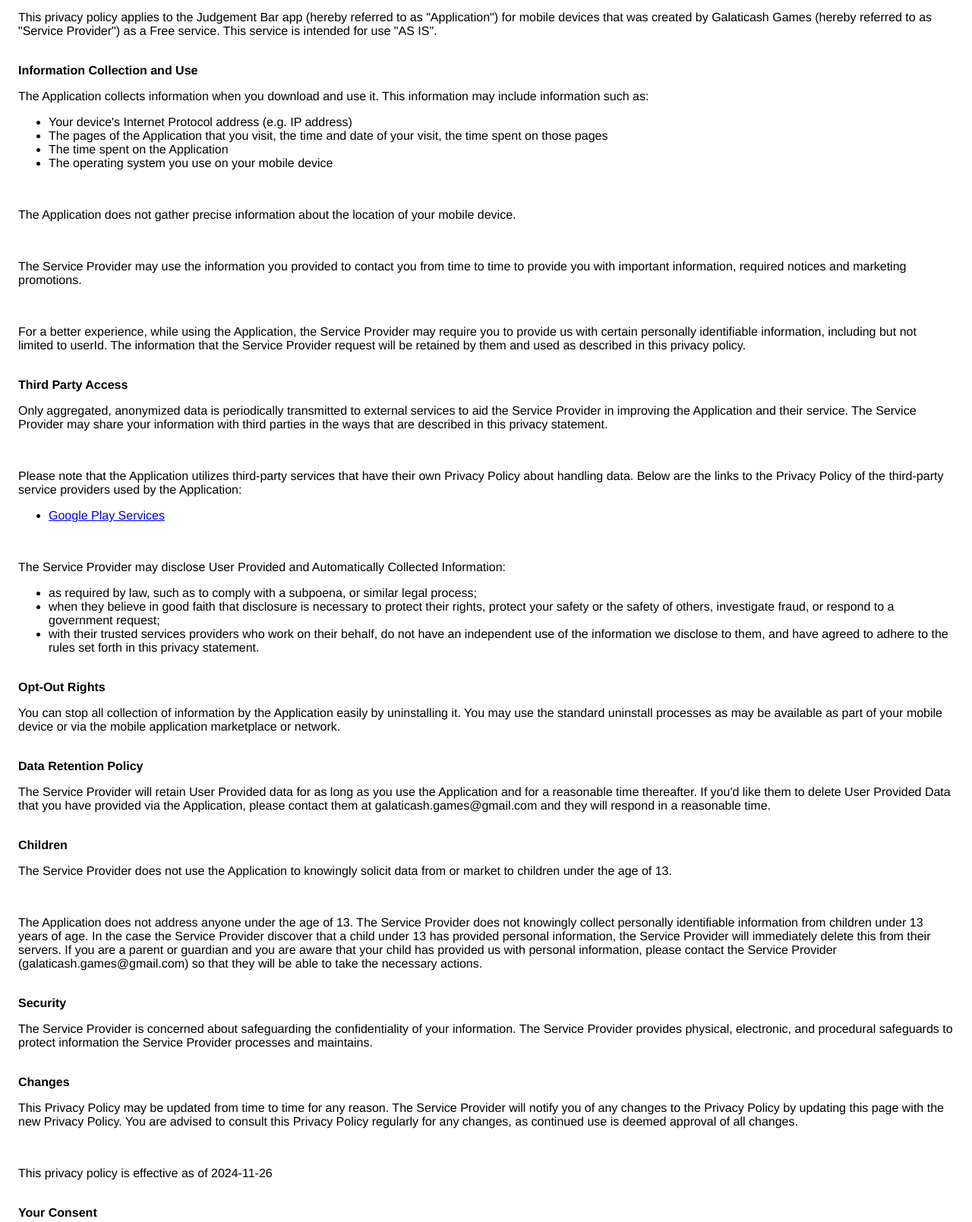
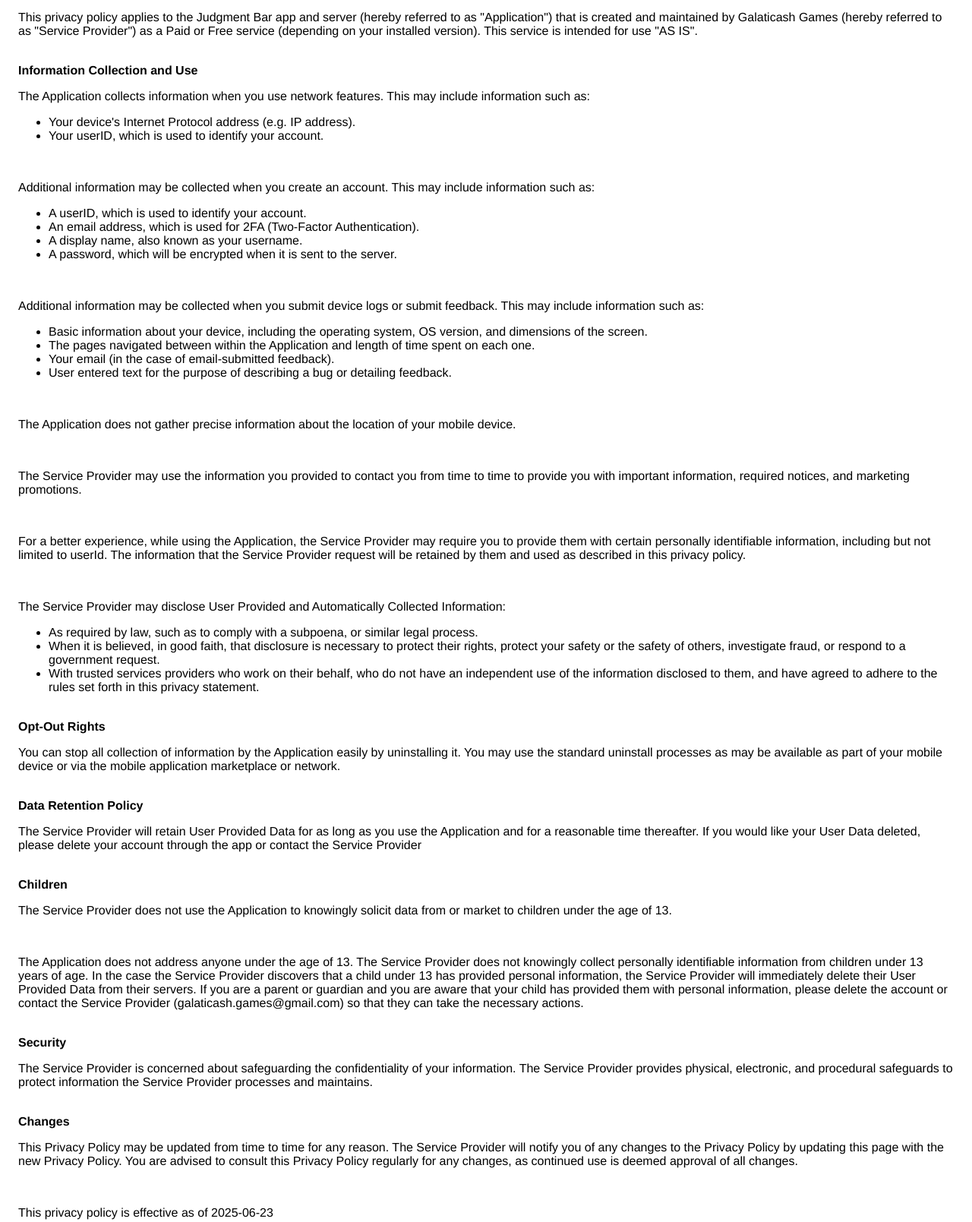
Before and after one commit to Galaticash-Games/galaticash-games.github.io, a plain HTML site: page JudgementBarPrivacyPolicy.html in a window 1280 px wide. Shown: the part 44-1653 px from the top of the page at 76% size. Drawn offline with Linux system fonts and the light colour scheme.

Commit message:
Update Privacy Policy
More specific wording has been added

```diff
--- a/JudgementBarPrivacyPolicy.html
+++ b/JudgementBarPrivacyPolicy.html
@@ -7,55 +7,51 @@
       <style> body { font-family: 'Helvetica Neue', Helvetica, Arial, sans-serif; padding:1em; } </style>
     </head>
     <body>
-    <strong>Privacy Policy</strong><p>This privacy policy applies to the Judgement Bar app
-        (hereby referred to as "Application") for mobile devices that was created by Galaticash Games
-        (hereby referred to as "Service Provider") as a Free service. This service is intended for use
-        "AS IS".</p>
+    <strong>Privacy Policy</strong>
+        <p>This privacy policy applies to the Judgment Bar app and server
+        (hereby referred to as "Application") that is created and maintained by Galaticash Games
+        (hereby referred to as "Service Provider") as a Paid or Free service (depending on your installed version).
+        This service is intended for use "AS IS".</p>
         <br><strong>Information Collection and Use</strong>
-        <p>The Application collects information when you download and use it. This information may include information such as:</p>
+        <p>The Application collects information when you use network features. This may include information such as:</p>
         <ul>
-            <li>Your device's Internet Protocol address (e.g. IP address)</li>
-            <li>The pages of the Application that you visit, the time and date of your visit, the time spent on those pages</li>
-            <li>The time spent on the Application</li>
-            <li>The operating system you use on your mobile device</li>
+            <li>Your device's Internet Protocol address (e.g. IP address).</li>
+            <li>Your userID, which is used to identify your account.</li>
         </ul>
-        <br>
-        <p>The Application does not gather precise information about the location of your mobile device.</p>
-        <div style="display: none;">
-            <p>The Application collects your device's location, which helps the Service Provider determine your
-                approximate geographical location and make use of in below ways:</p>
-            <ul>
-                <li>Geolocation Services: The Service Provider utilizes location data to provide features such as personalized content, relevant recommendations, and location-based services.</li>
-                <li>Analytics and Improvements: Aggregated and anonymized location data helps the Service Provider to analyze user behavior, identify trends, and improve the overall performance and functionality of the Application.</li>
-                <li>Third-Party Services: Periodically, the Service Provider may transmit anonymized location data to external services. These services assist them in enhancing the Application and optimizing their offerings.</li>
-            </ul></div>
-        <br><p>The Service Provider may use the information you provided to contact you from time to time to provide you with important information, required notices and marketing promotions.</p>
-        <br><p>For a better experience, while using the Application, the Service Provider may require you to provide us with certain personally identifiable information, including but not limited to userId. The information that the Service Provider request will be retained by them and used as described in this privacy policy.</p>
-        <br><strong>Third Party Access</strong><p>Only aggregated, anonymized data is periodically transmitted to external services to aid the Service Provider in improving the Application and their service. The Service Provider may share your information with third parties in the ways that are described in this privacy statement.</p>
-        <div>
-            <br><p>Please note that the Application utilizes third-party services that have their own Privacy Policy about handling data. Below are the links to the Privacy Policy of the third-party service providers used by the Application:</p>
-            <ul><li><a href="https://www.google.com/policies/privacy/" target="_blank" rel="noopener noreferrer">Google Play Services</a>
-            </li>
-            </ul></div>
-        <br><p>The Service Provider may disclose User Provided and Automatically Collected Information:</p><ul><li>as required by law, such as to comply with a subpoena, or similar legal process;</li>
-            <li>when they believe in good faith that disclosure is necessary to protect their rights, protect your safety or the safety of others, investigate fraud, or respond to a government request;</li>
-            <li>with their trusted services providers who work on their behalf, do not have an independent use of the information we disclose to them, and have agreed to adhere to the rules set forth in this privacy statement.</li>
+        <br><p>Additional information may be collected when you create an account. This may include information such as:</p>
+        <ul>
+            <li>A userID, which is used to identify your account.</li>
+            <li>An email address, which is used for 2FA (Two-Factor Authentication).</li>
+            <li>A display name, also known as your username.</li>
+            <li>A password, which will be encrypted when it is sent to the server.</li>
+        </ul>
+        <br><p>Additional information may be collected when you submit device logs or submit feedback. This may include information such as:</p>
+        <ul>
+            <li>Basic information about your device, including the operating system, OS version, and dimensions of the screen.</li>
+            <li>The pages navigated between within the Application and length of time spent on each one.</li>
+            <li>Your email (in the case of email-submitted feedback).</li>
+            <li>User entered text for the purpose of describing a bug or detailing feedback.</li>
+        </ul>
+        <br><p>The Application does not gather precise information about the location of your mobile device.</p>
+        <br><p>The Service Provider may use the information you provided to contact you from time to time to provide you with important information, required notices, and marketing promotions.</p>
+        <br><p>For a better experience, while using the Application, the Service Provider may require you to provide them with certain personally identifiable information, including but not limited to userId. The information that the Service Provider request will be retained by them and used as described in this privacy policy.</p>
+        <br><p>The Service Provider may disclose User Provided and Automatically Collected Information:</p>
+        <ul>
+            <li>As required by law, such as to comply with a subpoena, or similar legal process.</li>
+            <li>When it is believed, in good faith, that disclosure is necessary to protect their rights, protect your safety or the safety of others, investigate fraud, or respond to a government request.</li>
+            <li>With trusted services providers who work on their behalf, who do not have an independent use of the information disclosed to them, and have agreed to adhere to the rules set forth in this privacy statement.</li>
         </ul>
         <br><strong>Opt-Out Rights</strong><p>You can stop all collection of information by the Application easily by uninstalling it. You may use the standard uninstall processes as may be available as part of your mobile device or via the mobile application marketplace or network.</p>
-        <br><strong>Data Retention Policy</strong><p>The Service Provider will retain User Provided data for as long as you use the Application and for a reasonable time thereafter. If you'd like them to delete User Provided Data that you have provided via the Application, please contact them at galaticash.games@gmail.com and they will respond in a reasonable time.</p>
+        <br><strong>Data Retention Policy</strong><p>The Service Provider will retain User Provided Data for as long as you use the Application and for a reasonable time thereafter. If you would like your User Data deleted, please delete your account through the app or contact the Service Provider</p>
         <br><strong>Children</strong><p>The Service Provider does not use the Application to knowingly solicit data from or market to children under the age of 13.</p><div>
-            <br><p>The Application does not address anyone under the age of 13.
-The Service Provider does not knowingly collect personally
-identifiable information from children under 13 years of age. In the case
-the Service Provider discover that a child under 13 has provided
-personal information, the Service Provider will immediately
-delete this from their servers. If you are a parent or guardian
-and you are aware that your child has provided us with
-personal information, please contact the Service Provider (galaticash.games@gmail.com) so that
-they will be able to take the necessary actions.</p></div>
+            <br><p>The Application does not address anyone under the age of 13. The Service Provider does not knowingly collect personally identifiable information from children under 13 years of age.
+                In the case the Service Provider discovers that a child under 13 has provided personal information, the Service Provider will immediately delete their User Provided Data from their servers.
+                If you are a parent or guardian and you are aware that your child has provided them with personal information, please delete the account or contact the Service Provider (galaticash.games@gmail.com)
+                so that they can take the necessary actions.</p></div>
         <br><strong>Security</strong><p>The Service Provider is concerned about safeguarding the confidentiality of your information. The Service Provider provides physical, electronic, and procedural safeguards to protect information the Service Provider processes and maintains.</p>
         <br><strong>Changes</strong><p>This Privacy Policy may be updated from time to time for any reason. The Service Provider will notify you of any changes to the Privacy Policy by updating this page with the new Privacy Policy. You are advised to consult this Privacy Policy regularly for any changes, as continued use is deemed approval of all changes.</p>
-        <br><p>This privacy policy is effective as of 2024-11-26</p><br><strong>Your Consent</strong><p>By using the Application, you are consenting to the processing of your information as set forth in this Privacy Policy now and as amended by us.</p><br><strong>Contact Us</strong><p>If you have any questions regarding privacy while using the Application, or have questions about the practices, please contact the Service Provider via email at galaticash.games@gmail.com.</p>
-        <hr><p>This privacy policy page was generated by <a href="https://app-privacy-policy-generator.nisrulz.com/" target="_blank" rel="noopener noreferrer">App Privacy Policy Generator</a></p>
+        <br><p>This privacy policy is effective as of 2025-06-23</p>
+        <br><strong>Your Consent</strong><p>By using the Application, you are consenting to the processing of your information as set forth in this Privacy Policy now and as amended by the Service Provider.</p>
+        <br><strong>Contact Us</strong><p>If you have any questions regarding privacy while using the Application, or have questions about the practices, please contact the Service Provider via email at galaticash.games@gmail.com.</p>
     </body>
     </html>
```
